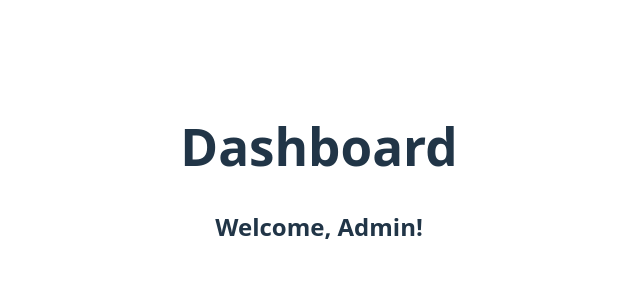
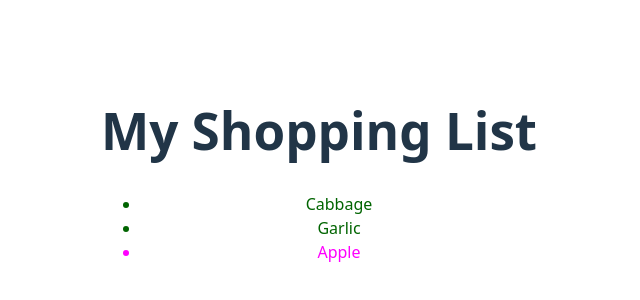
Before and after one commit to elrizeyah/appdev1, a React (Vite) app in the folder react-quickstart/: page / in a window 1280 px wide. Shown: the part 226-526 px from the top of the page, without its empty margins (321-961 px from the left). Built offline with nearby package versions, Linux system fonts and the light colour scheme.

Commit message:
Done rendering lists

```diff
--- a/react-quickstart/src/App.jsx
+++ b/react-quickstart/src/App.jsx
@@ -1,4 +1,4 @@
-import Dashboard from './Dashboard';
+import ShoppingList from './ShoppingList'; // Import the component
 import './App.css';
 
 // // 1. Creating and Nesting Components
@@ -67,10 +67,21 @@
 // 5. Conditional Rendering
 
 
-  export default function App() {
+//   export default function App() {
+//   return (
+//     <div>
+//       <Dashboard />
+//     </div>
+//   );
+// }
+
+// 6. Rendering Lists
+
+export default function App() {
   return (
     <div>
-      <Dashboard />
+      <h1>My Shopping List</h1>
+      <ShoppingList /> {/* Use the component here */}
     </div>
   );
 }
--- /dev/null
+++ b/react-quickstart/src/ShoppingList.jsx
@@ -0,0 +1,22 @@
+const products = [
+  { title: 'Cabbage', isFruit: false, id: 1 },
+  { title: 'Garlic', isFruit: false, id: 2 },
+  { title: 'Apple', isFruit: true, id: 3 },
+];
+
+export default function ShoppingList() {
+  const listItems = products.map(product =>
+    <li
+      key={product.id}
+      style={{
+        color: product.isFruit ? 'magenta' : 'darkgreen'
+      }}
+    >
+      {product.title}
+    </li>
+  );
+
+    return (
+    <ul>{listItems}</ul>
+  );
+}
```
